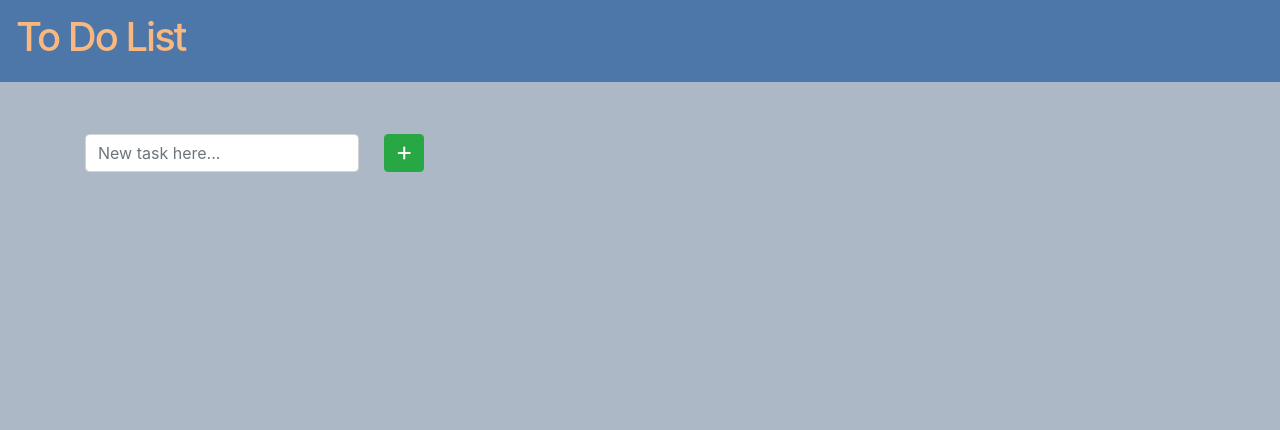
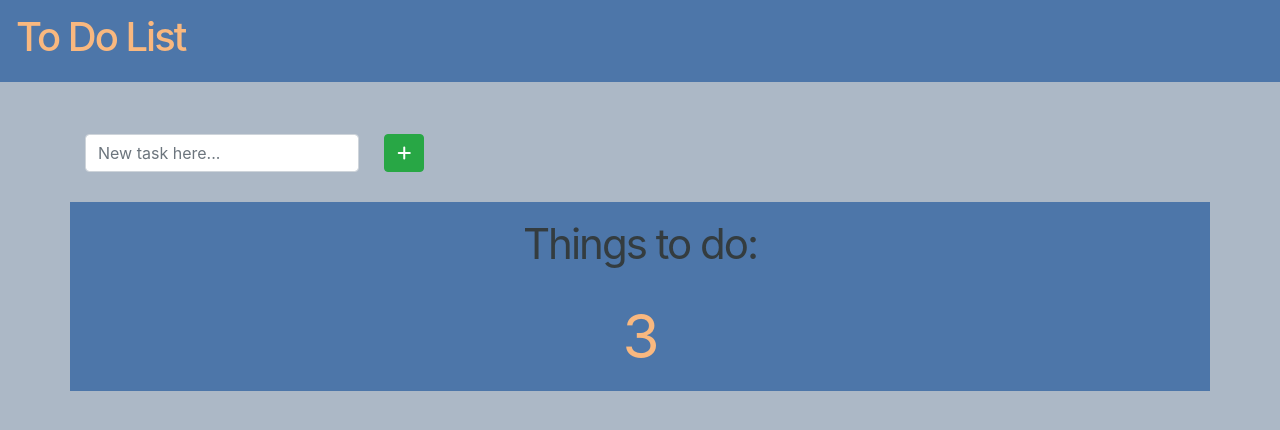
Before and after one commit to dorarad17/todo-app-frontend, a React (Create React App) app: page / in a window 1280 px wide. Shown: the top 430 px of the page. Built offline with nearby package versions, Linux system fonts and the light colour scheme.

Commit message:
added Total component and working

```diff
--- a/src/App.js
+++ b/src/App.js
@@ -6,15 +6,17 @@ import Nav from "./Nav";
 import Title from "./Title";
 import NewTask from "./NewTask";
 import Background from "./Background";
+import Total from "./Total";
 
 class App extends React.Component {
 	render() {
 		return (
 			<div>
+				<Title />
 				<Background />
-				<Title />
 				<Nav />
 				<NewTask />
+				<Total />
 			</div>
 		);
 	}
--- /dev/null
+++ b/src/Total.js
@@ -0,0 +1,20 @@
+import React from "react";
+
+class Total extends React.Component {
+	render() {
+		return (
+			<div>
+				<div className="container">
+					<div className="row text-center" id="total">
+						<div className="col-12">
+							<p>Things to do:</p>
+							<span id="number">3</span>
+						</div>
+					</div>
+				</div>
+			</div>
+		);
+	}
+}
+
+export default Total;
```
